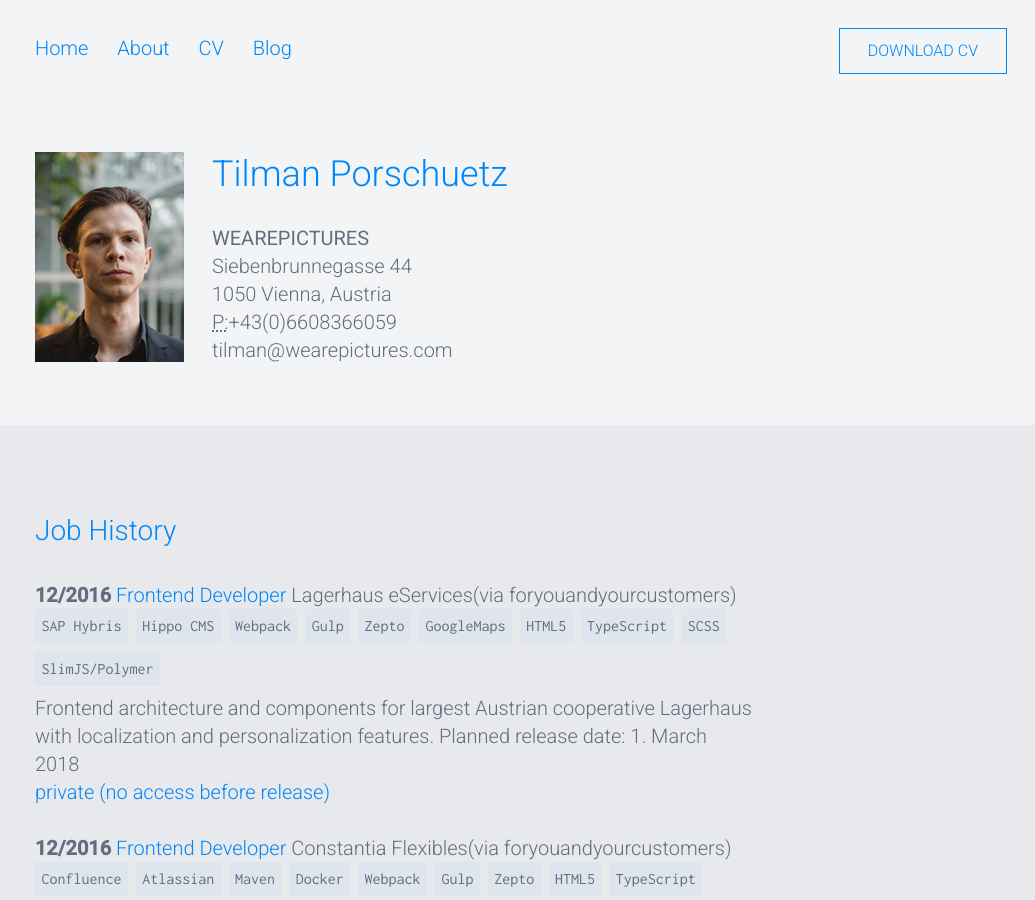
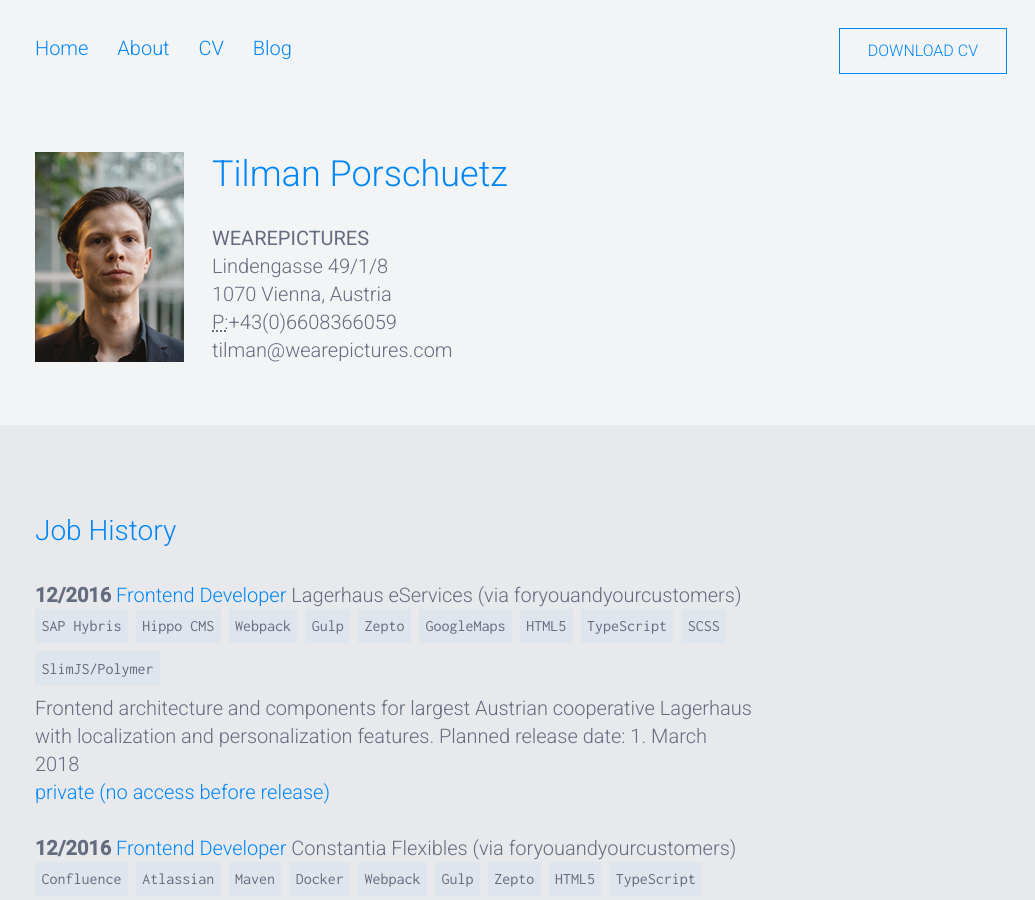
Before and after one commit to mandymozart/mandymozart, a Jekyll site: the page built from cv/index.html, in a window 1280 px wide and 900 px high. Shown: the whole window, without its empty margins (245-1280 px from the left). Built offline with Jekyll 4.4.1, drawn with Linux system fonts in a browser that asks for light colours.

Commit message:
Update index.html

```diff
--- a/cv/index.html
+++ b/cv/index.html
@@ -15,8 +15,8 @@ title: CV of Tilman Porschuetz
 							<h1>Tilman Porschuetz</h1>
 							<address>
 							<strong>WEAREPICTURES</strong><br>
-							Siebenbrunnegasse 44<br>
-							1050 Vienna, Austria<br>
+							Lindengasse 49/1/8<br>
+							1070 Vienna, Austria<br>
 							<abbr title="phone">P:</abbr>+43(0)6608366059<br>
 							<span class="obfuscate">tilman@wearepictures.com</span>
 							</address>
@@ -31,7 +31,7 @@ title: CV of Tilman Porschuetz
 						<p class="job">
 						<span class="date">12/2016</span>
 						<span class="role">Frontend Developer</span>
-						<span class="company">Lagerhaus eServices(via foryouandyourcustomers)</span>
+						<span class="company">Lagerhaus eServices (via foryouandyourcustomers)</span>
 						<br />
 						<span class="techstack">
 							<span>SAP Hybris</span>
@@ -52,7 +52,7 @@ title: CV of Tilman Porschuetz
 						<p class="job">
 						<span class="date">12/2016</span>
 						<span class="role">Frontend Developer</span>
-						<span class="company">Constantia Flexibles(via foryouandyourcustomers)</span>
+						<span class="company">Constantia Flexibles (via foryouandyourcustomers)</span>
 						<br />
 						<span class="techstack">
 							<span>Confluence</span>
```
